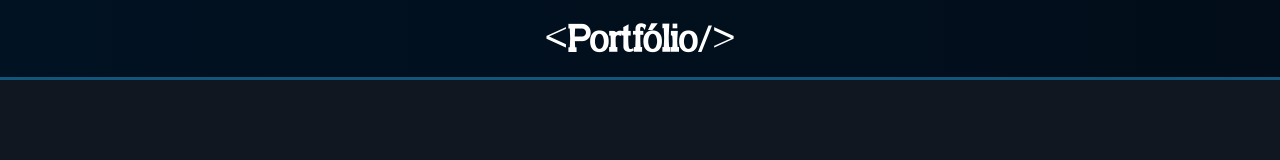
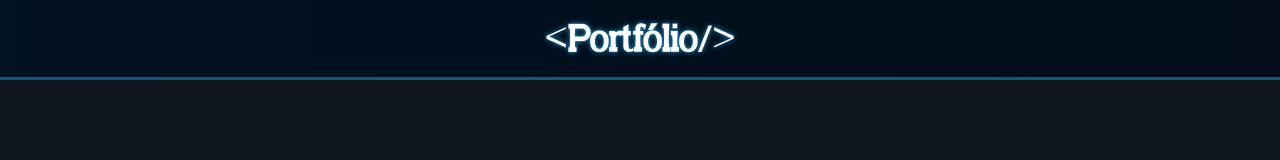
Before and after one commit to Vinny1804/portfolio, a React (Vite) app: page / in a window 1280 px wide. Shown: the top 160 px of the page. Built offline with nearby package versions, Linux system fonts and the light colour scheme.

Commit message:
:lipstick: feat: Estilização da header

```diff
--- a/src/components/header/header.module.scss
+++ b/src/components/header/header.module.scss
@@ -16,6 +16,19 @@
 .nomePortfolio {
     cursor: pointer;
     font-size: 40px;
+    animation: pulse 2s infinite;
+}
+
+@keyframes pulse {
+    0% {
+        text-shadow: 0 0 5px #21a0e4;
+    }
+    50% {
+        text-shadow: 0 0 15px #21a0e4;
+    }
+    75% {
+        text-shadow: 0 0 5px #21a0e4;
+    }
 }
 
 .sectionHeader {
```
Also changed, not shown: 1 other file (tests, documents, lock files or other folders).
